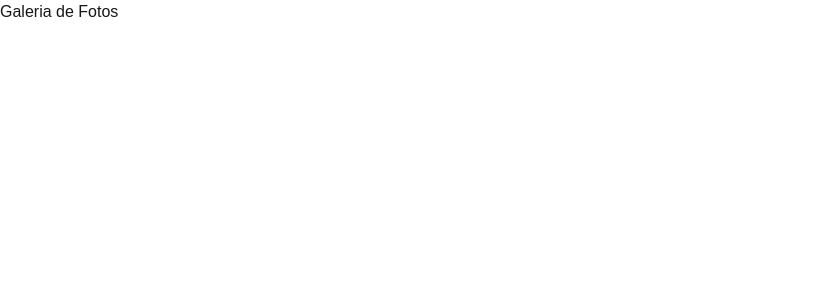
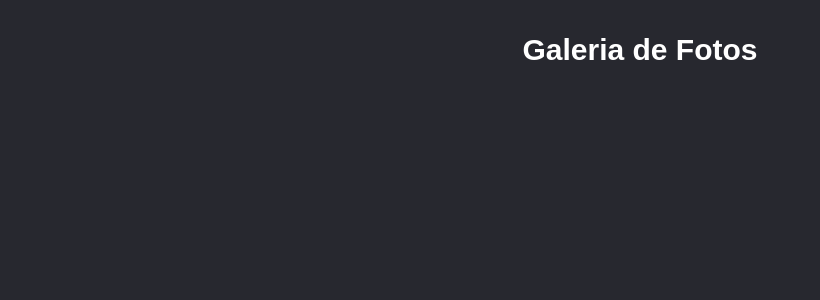
Before and after one commit to jooluisrm/gallery, a Next.js app: page / in a window 1280 px wide. Shown: the top 300 px of the page, without its empty margins (0-820 px from the left). Built offline with nearby package versions, Linux system fonts and the light colour scheme.

Commit message:
pagina app com styles

```diff
--- a/src/app/page.tsx
+++ b/src/app/page.tsx
@@ -1,9 +1,9 @@
 const App = () => {
     return (
-        <div className="container m-auto">
-            <div>
+        <div className="bg-[#27282F] text-white min-h-screen">
+            <div className="container m-auto max-w-[980px] py-8 px-0">
                 <header>
-                    <h1>Galeria de Fotos</h1>
+                    <h1 className="m-0 p-0 text-center mb-8 text-3xl font-bold">Galeria de Fotos</h1>
                 </header>
 
                 {/* Area de upload */}
```
